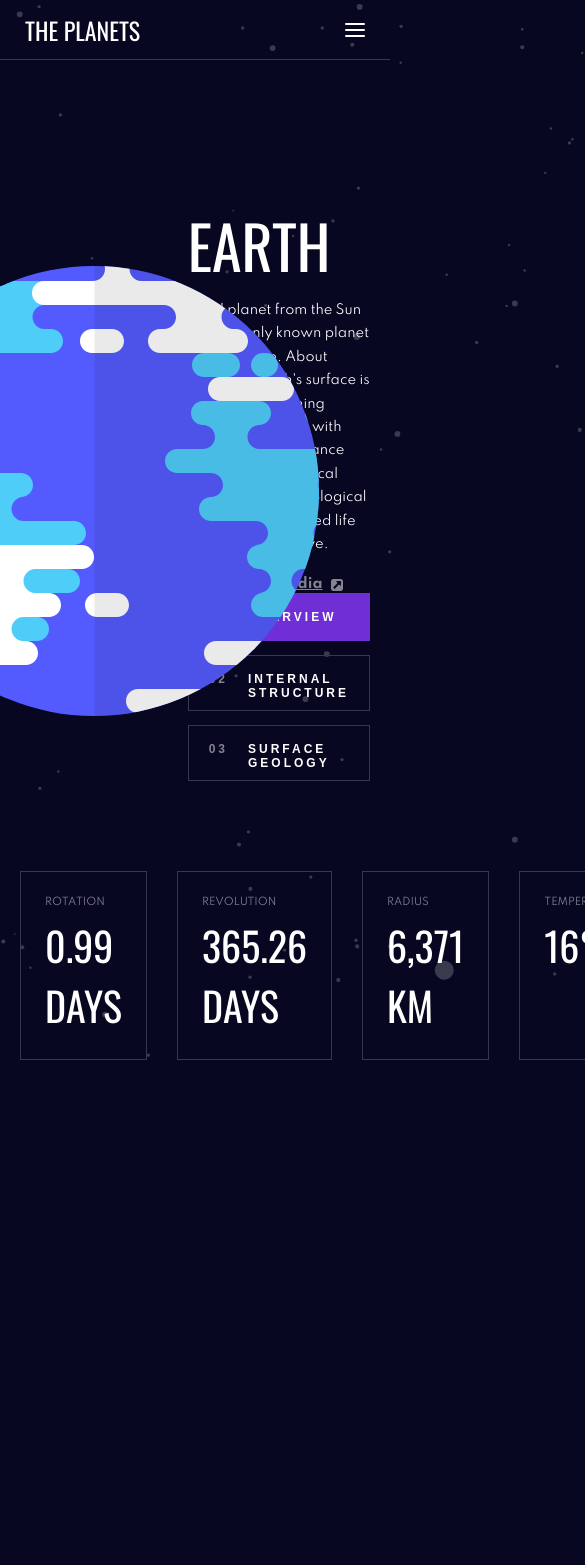
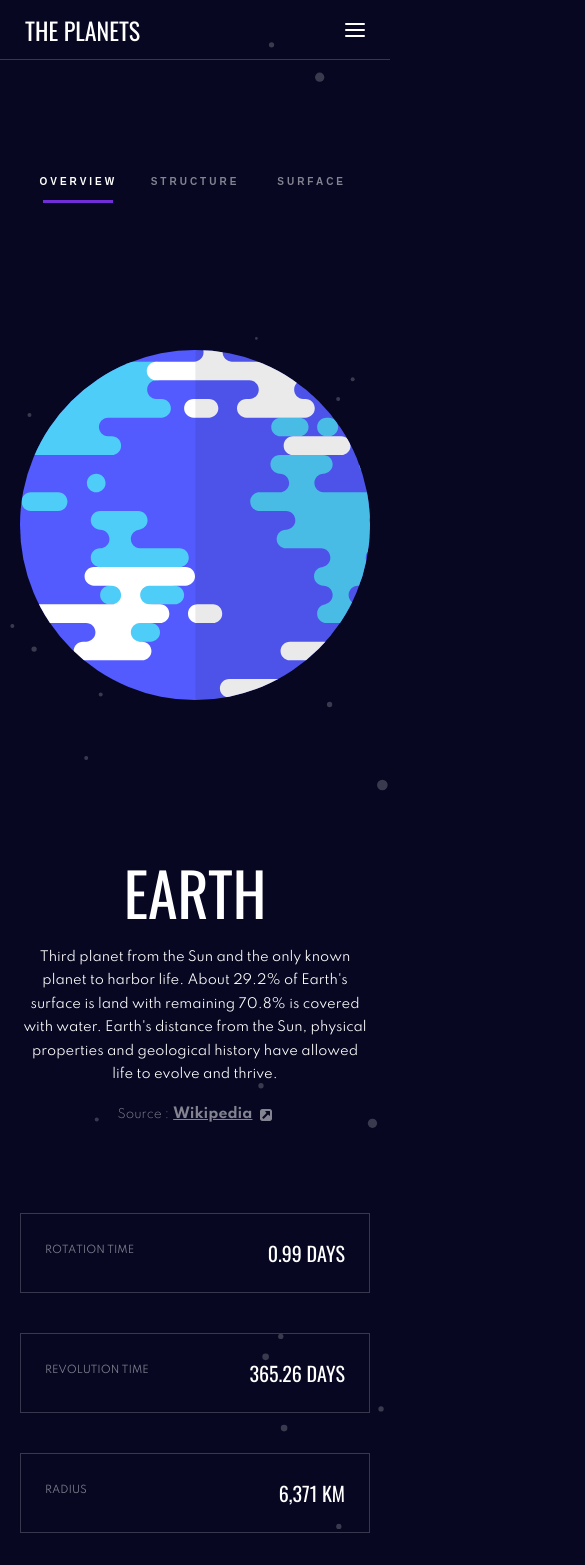
Before and after one commit to jarekTerejko/planets-fact-site, a React (Create React App) app: page /earth in a window 390 px wide. Shown: the top 1565 px of the page, 585 px wide, since content can reach past the window. Before the commit the page ends 1060 px from the top, so only its background shows below. Built offline with nearby package versions, Linux system fonts and the light colour scheme.

Commit message:
add mq for tablet and phone

```diff
--- a/src/components/FrameInfo/FrameInfoElements.js
+++ b/src/components/FrameInfo/FrameInfoElements.js
@@ -3,22 +3,57 @@ import styled from "styled-components";
 export const FrameInfoWrapper = styled.div`
   display: grid;
   grid-template-columns: repeat(4, 1fr);
-  gap: 30px;
+  gap: 40px;
+  margin-bottom: 5rem;
+
+  @media screen and (max-width: 1030px) {
+    padding: 0 3rem;
+  }
+
+  @media screen and (max-width: 970px) {
+    grid-template-columns: repeat(auto-fit, minmax(200px, 1fr));
+  }
+
+  @media screen and (max-width: 800px) {
+    padding: 0;
+  }
+
+  @media screen and (max-width: 480px) {
+    grid-template-columns: 1fr;
+  }
 `;
 
 export const FrameInfoCol = styled.div`
   border: solid 1px var(--color-dark-grey);
   padding: 2.4rem;
+
+  @media screen and (max-width: 480px) {
+    display: flex;
+    justify-content: space-between;
+    align-items: center;
+  }
 `;
 
 export const FrameInfoTitle = styled.p`
   color: var(--color-light-grey);
   text-transform: uppercase;
   margin-bottom: 0.6rem;
+
+  @media screen and (max-width: 800px) {
+    display: ${(props) => (props.tabs ? "none" : "")};
+  }
 `;
+
 export const FrameInfoValue = styled.h3`
   font-size: 4rem;
   font-family: var(--ff-oswald);
   font-weight: 400;
   text-transform: uppercase;
+
+  @media screen and (max-width: 1130px) {
+    font-size: 2.6rem;
+  }
+  @media screen and (max-width: 930px) {
+    font-size: 2rem;
+  }
 `;
--- a/src/components/SourceWiki/SourceWikiElements.js
+++ b/src/components/SourceWiki/SourceWikiElements.js
@@ -3,6 +3,10 @@ import styled from "styled-components";
 export const SourceWikiWrapper = styled.div`
   display: flex;
   align-items: center;
+
+  @media screen and (max-width: 650px) {
+    justify-content: center;
+  }
 `;
 
 export const SourceWikiTitle = styled.span`
--- a/src/components/TabWrapper/TabWrapper.js
+++ b/src/components/TabWrapper/TabWrapper.js
@@ -6,6 +6,19 @@ export const TabWrapper = styled.section`
   grid-template-columns: repeat(3, 1fr);
   margin-top: 14rem;
   padding-bottom: 9rem;
+  position: relative;
+
+  @media screen and (max-width: 1030px) {
+    grid-template-columns: 1fr 1fr;
+    padding: 0 3rem 9rem 3rem;
+    margin-top: 10rem;
+    row-gap: 60px;
+    column-gap: 40px;
+  }
+
+  @media screen and (max-width: 800px) {
+    padding: 0 0 9rem 0;
+  }
 `;
 
 export const TabPlanetImgWrapper = styled.div`
@@ -13,9 +26,26 @@ export const TabPlanetImgWrapper = styled.div`
   align-items: center;
   justify-content: center;
   grid-column: 1/3;
-  min-height: 47rem;
   min-height: 52.4rem;
   position: relative;
+  grid-row: 1/3;
+
+  @media screen and (max-width: 1030px) {
+    grid-column: 1/3;
+    grid-row: 1/2;
+  }
+
+  @media screen and (max-width: 650px) {
+    grid-row: 2/3;
+  }
+`;
+
+export const ImageStandard = styled(ImageEl)`
+  max-width: 45rem;
+
+  @media screen and (max-width: 490px) {
+    max-width: 100%;
+  }
 `;
 
 export const ImageSurface = styled(ImageEl)`
@@ -27,10 +57,21 @@ export const ImageSurface = styled(ImageEl)`
 `;
 
 export const TabPlanetInfoWrapper = styled.div`
-  display: grid;
-  grid-column: 3/4;
   margin-left: 2rem;
-  align-content: space-between;
+
+  @media screen and (max-width: 1030px) {
+    grid-column: 1/2;
+    grid-row: 2/3;
+    grid-template-columns: 1fr 1fr;
+    column-gap: 40px;
+    margin-left: 0;
+    max-width: 38rem;
+  }
+
+  @media screen and (max-width: 650px) {
+    grid-row: 3/4;
+    grid-column: 1/3;
+    text-align: center;
+    max-width: 100%;
+  }
 `;
-
-export const TabTextWrapper = styled.div``;
--- a/src/components/Tabs/TabsElements.js
+++ b/src/components/Tabs/TabsElements.js
@@ -1,6 +1,22 @@
 import styled from "styled-components";
 
-export const TabBtnWrapper = styled.div``;
+export const TabBtnWrapper = styled.div`
+  align-self: end;
+  margin-left: 2rem;
+
+  @media screen and (max-width: 1030px) {
+    margin-left: 0;
+    grid-column: 2/3;
+    align-self: center;
+  }
+
+  @media screen and (max-width: 650px) {
+    grid-column: 1/3;
+    grid-row: 1/2;
+    display: grid;
+    grid-template-columns: 1fr 1fr 1fr;
+  }
+`;
 
 export const TabBtn = styled.button`
   padding: 1.6rem 2rem 1rem 2rem;
@@ -26,49 +42,153 @@ export const TabBtn = styled.button`
   &.mercury.active {
     background-color: var(--color-mercury);
     border-color: var(--color-mercury);
+
+    @media screen and (max-width: 650px) {
+      background: none;
+
+      &::before {
+        background-color: var(--color-mercury);
+      }
+    }
   }
+
   &.venus.active {
     background-color: var(--color-venus);
     border-color: var(--color-venus);
+
+    @media screen and (max-width: 650px) {
+      background: none;
+
+      &::before {
+        background-color: var(--color-venus);
+      }
+    }
   }
+
   &.earth.active {
     background-color: var(--color-earth);
     border-color: var(--color-earth);
+
+    @media screen and (max-width: 650px) {
+      background: none;
+
+      &::before {
+        background-color: var(--color-earth);
+      }
+    }
   }
+
   &.mars.active {
     background-color: var(--color-mars);
     border-color: var(--color-mars);
+
+    @media screen and (max-width: 650px) {
+      background: none;
+
+      &::before {
+        background-color: var(--color-mars);
+      }
+    }
   }
+
   &.jupiter.active {
     background-color: var(--color-jupiter);
     border-color: var(--color-jupiter);
+
+    @media screen and (max-width: 650px) {
+      background: none;
+
+      &::before {
+        background-color: var(--color-jupiter);
+      }
+    }
   }
+
   &.saturn.active {
     background-color: var(--color-saturn);
     border-color: var(--color-saturn);
+
+    @media screen and (max-width: 650px) {
+      background: none;
+
+      &::before {
+        background-color: var(--color-saturn);
+      }
+    }
   }
+
   &.uranus.active {
     background-color: var(--color-uranus);
     border-color: var(--color-uranus);
+
+    @media screen and (max-width: 650px) {
+      background: none;
+
+      &::before {
+        background-color: var(--color-uranus);
+      }
+    }
   }
+
   &.neptune.active {
     background-color: var(--color-neptune);
     border-color: var(--color-neptune);
+
+    @media screen and (max-width: 650px) {
+      background: none;
+
+      &::before {
+        background-color: var(--color-neptune);
+      }
+    }
+  }
+
+  @media screen and (max-width: 650px) {
+    margin-bottom: 0;
+    display: initial;
+    border: none;
+    position: relative;
+    padding-left: 0.5rem;
+    padding-right: 0.5rem;
+    font-size: 1rem;
+    color: var(--color-light-grey);
+
+    &.active {
+      color: var(--color-white);
+    }
+
+    &::before {
+      content: "";
+      position: absolute;
+      bottom: 0;
+      left: calc(0 + 10%);
+      left: 20%;
+      height: 0.3rem;
+      width: 60%;
+    }
   }
 `;
 
 export const TabBtnTextMobile = styled.span`
   display: none;
-  @media screen and (max-width: 375px) {
+
+  @media screen and (max-width: 700px) {
     display: block;
-
-    margin-left: 2rem;
+    margin-bottom: 0.6rem;
+    text-align: center;
   }
 `;
+
 export const TabBtnTextDesktop = styled.span`
   color: var(--color-white);
   margin-left: 2rem;
-  @media screen and (max-width: 375px) {
+
+  @media screen and (max-width: 800px) {
+    margin-left: 0;
+    margin-bottom: 0.6rem;
+  }
+
+  @media screen and (max-width: 700px) {
     display: none;
   }
 `;
--- a/src/components/Tabs/index.js
+++ b/src/components/Tabs/index.js
@@ -16,7 +16,7 @@ const Tabs = ({ tabs, changeTab, activeTabBtns }) => {
             onClick={() => changeTab(i)}
             className={activeTabBtns[i].active ? `${tab.className} active` : ""}
           >
-            <FrameInfoTitle>{`0${i + 1}`}</FrameInfoTitle>
+            <FrameInfoTitle tabs >{`0${i + 1}`}</FrameInfoTitle>
             <TabBtnTextDesktop>{tab.textDesktop}</TabBtnTextDesktop>
             <TabBtnTextMobile>{tab.textMobile}</TabBtnTextMobile>
           </TabBtn>
--- a/src/pages/Planet/Planet.js
+++ b/src/pages/Planet/Planet.js
@@ -3,15 +3,14 @@ import { useParams } from "react-router-dom";
 import FrameInfo from "../../components/FrameInfo";
 import useFetch from "../../useFetch";
 import Loader from "../../components/Loader/index";
-import { ImageEl } from "../../components/Image/ImageElement";
 import { WrapperEl } from "../../components/Wrapper/WrapperElement";
 import Tabs from "../../components/Tabs";
 import {
   TabPlanetImgWrapper,
   TabWrapper,
-  TabTextWrapper,
   TabPlanetInfoWrapper,
   ImageSurface,
+  ImageStandard,
 } from "../../components/TabWrapper/TabWrapper";
 import { Heading } from "../../components/Heading/Heading";
 import { DescriptionText } from "../../components/Description/DescriptionText";
@@ -86,7 +85,7 @@ const Planet = () => {
                   {
                     className: item.name.toLowerCase(),
                     textDesktop: "internal structure",
-                    textMobile: "internal",
+                    textMobile: "structure",
                     content: item.structure.content,
                     source: item.structure.source,
                     img: item.images.structure,
@@ -101,10 +100,10 @@ const Planet = () => {
                   },
                 ]),
                 (frameInfo = [
-                  { text: "rotation", value: item.rotation },
-                  { text: "revolution", value: item.revolution },
+                  { text: "rotation time", value: item.rotation },
+                  { text: "revolution time", value: item.revolution },
                   { text: "radius", value: item.radius },
-                  { text: "temperature", value: item.temperature },
+                  { text: "average temp.", value: item.temperature },
                 ]),
               ];
               return (
@@ -112,22 +111,15 @@ const Planet = () => {
                   <TabWrapper>
                     {tabIndex === 2 ? (
                       <TabPlanetImgWrapper>
-                        <ImageEl
-                          src={tabs[0].img}
-                          style={{ maxWidth: "450px" }}
-                        />
+                        <ImageStandard src={tabs[0].img} />
                         <ImageSurface src={tabs[tabIndex].img} />
                       </TabPlanetImgWrapper>
                     ) : (
                       <TabPlanetImgWrapper>
-                        <ImageEl
-                          src={tabs[tabIndex].img}
-                          style={{ maxWidth: "450px" }}
-                        />
+                        <ImageStandard src={tabs[tabIndex].img} />
                       </TabPlanetImgWrapper>
                     )}
                     <TabPlanetInfoWrapper>
-                      <TabTextWrapper>
                       <Heading>{planet[0].name}</Heading>
                       <DescriptionText>
                         {tabs[tabIndex].content}
@@ -137,13 +129,12 @@ const Planet = () => {
                         tabIndex={tabIndex}
                         iconSource={IconSource}
                       />
-                      </TabTextWrapper>
+                    </TabPlanetInfoWrapper>
                     <Tabs
                       tabs={planet[1]}
                       activeTabBtns={activeTabBtns}
                       changeTab={changeTab}
                     />
-                    </TabPlanetInfoWrapper>
                   </TabWrapper>
                   <FrameInfo frameInfo={frameInfo} />
                 </WrapperEl>
```
Lines whose indentation alone changed are shown as unchanged.
